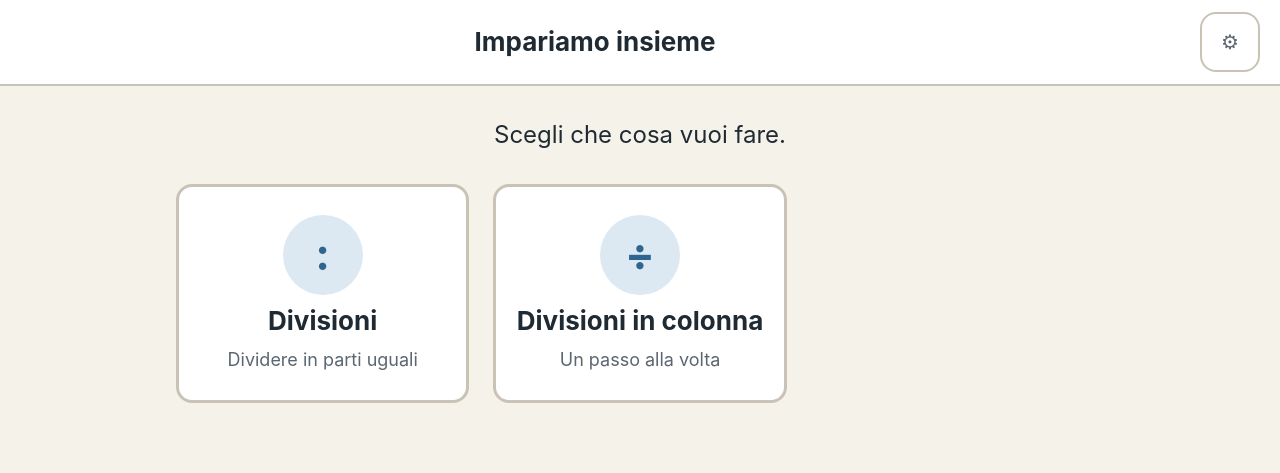
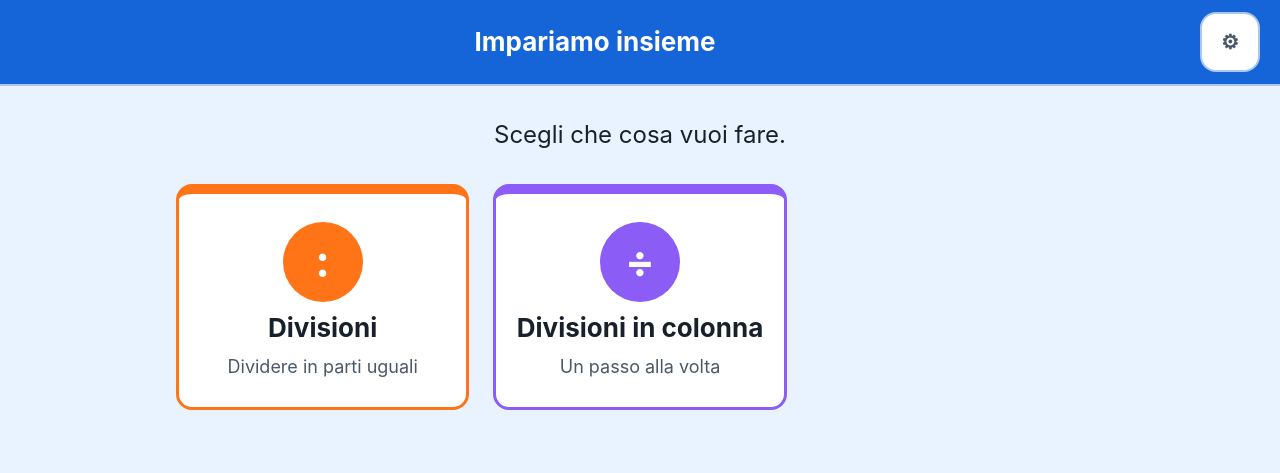
Before and after one commit to andrexert/Divisioni, a plain HTML site: page index.html in a window 1280 px wide. Drawn offline with Linux system fonts and the light colour scheme.

Commit message:
Colori più vivaci, con tavolozza «tenui» selezionabile
Ogni colore ha un ruolo fisso (blu = da toccare, arancione = oggetti,
giallo = numero in lavorazione, verde = giusto); ogni attività ha il suo
colore nel menu. La tavolozza calma resta disponibile nelle impostazioni.

Co-Authored-By: Claude Opus 5.5 <noreply@anthropic.com>
Claude-Session: https://claude.ai/code/session_011cP8Wd6STRtT326QnW5RKV

```diff
--- a/css/stile.css
+++ b/css/stile.css
@@ -1,25 +1,52 @@
 /*
  * Stile pensato per ragazzi nello spettro autistico:
- * colori tenui e pochi, niente animazioni lampeggianti, elementi grandi,
+ * niente animazioni lampeggianti, elementi grandi,
  * una sola cosa importante per volta, disposizione sempre uguale.
+ *
+ * Tre tavolozze, scelte dal docente nelle impostazioni:
+ *  - vivaci (predefinita): colori allegri ma con un ruolo preciso
+ *    (blu = cosa toccare, arancione = oggetti, giallo = dove guardare, verde = giusto)
+ *  - tenui: per i ragazzi con ipersensibilità visiva
+ *  - alto contrasto: per difficoltà visive
  */
 
 :root {
+  --sfondo: #e8f3ff;
+  --superficie: #ffffff;
+  --testo: #18212b;
+  --testo-tenue: #4a5868;
+  --accento: #1565d8;          /* bottoni e cose da toccare */
+  --accento-tenue: #d3e5ff;
+  --bordo: #a9c8ee;
+  --barra: #1565d8;
+  --barra-testo: #ffffff;
+  --pallino: #ff7417;          /* oggetti da contare */
+  --scatola: #8b5cf6;          /* scatole */
+  --evidenzia: #ffe14d;        /* il numero su cui si sta lavorando */
+  --giusto: #13814a;
+  --giusto-tenue: #d2f7e1;
+  --avanzo: #ffe2c2;
+  --raggio: 16px;
+}
+
+:root.colori-tenui {
   --sfondo: #f5f2ea;
-  --superficie: #ffffff;
   --testo: #1f2a33;
   --testo-tenue: #5b6670;
   --accento: #2f6690;
   --accento-tenue: #dce9f3;
   --bordo: #c9c3b6;
+  --barra: #ffffff;
+  --barra-testo: #1f2a33;
   --pallino: #d9822b;
+  --scatola: #c9c3b6;
+  --evidenzia: #dce9f3;
   --giusto: #2e7d5b;
   --giusto-tenue: #e1f1e8;
   --avanzo: #fbeedd;
-  --raggio: 16px;
 }
 
-/* Alto contrasto: scelto dal docente nelle impostazioni */
+/* Alto contrasto: ha la precedenza sulle altre tavolozze */
 :root.alto-contrasto {
   --sfondo: #ffffff;
   --superficie: #ffffff;
@@ -28,7 +55,11 @@
   --accento: #003a8c;
   --accento-tenue: #fff3a3;
   --bordo: #000000;
+  --barra: #ffffff;
+  --barra-testo: #000000;
   --pallino: #000000;
+  --scatola: #000000;
+  --evidenzia: #fff3a3;
   --giusto: #00552e;
   --giusto-tenue: #d6f5e3;
   --avanzo: #fff3a3;
@@ -59,10 +90,13 @@ button:focus-visible { outline: 4px solid var(--accento); outline-offset: 3px; }
   justify-content: space-between;
   gap: 1rem;
   padding: 0.6rem 1rem;
-  background: var(--superficie);
+  background: var(--barra);
+  color: var(--barra-testo);
   border-bottom: 2px solid var(--bordo);
 }
 .barra h1 { margin: 0; font-size: 1.3rem; flex: 1; text-align: center; }
+.barra .suggerimento { color: var(--barra-testo); }
+.bottone-barra { color: var(--accento); font-weight: 600; }
 .bottone-barra {
   min-width: 3rem;
   min-height: 3rem;
@@ -155,19 +189,21 @@ main { max-width: 960px; margin: 0 auto; padding: 1rem 16px 3rem; outline: none;
   align-items: center;
   gap: 0.4rem;
   padding: 1.4rem 1rem;
-  border: 3px solid var(--bordo);
+  border: 3px solid var(--colore-attivita, var(--accento));
+  border-top-width: 10px;
   border-radius: var(--raggio);
   background: var(--superficie);
 }
-.scheda-attivita:hover { border-color: var(--accento); }
+.scheda-attivita:hover { background: var(--accento-tenue); }
+.colori-tenui .scheda-attivita, .alto-contrasto .scheda-attivita { --colore-attivita: var(--accento); }
 .scheda-icona {
   display: flex;
   align-items: center;
   justify-content: center;
   width: 4rem; height: 4rem;
   border-radius: 50%;
-  background: var(--accento-tenue);
-  color: var(--accento);
+  background: var(--colore-attivita, var(--accento));
+  color: #ffffff;
   font-size: 2.2rem;
   font-weight: 700;
 }
@@ -232,7 +268,7 @@ main { max-width: 960px; margin: 0 auto; padding: 1rem 16px 3rem; outline: none;
   width: 7.5rem;
   min-height: 7.5rem;
   padding: 0.6rem;
-  border: 3px solid var(--bordo);
+  border: 4px solid var(--scatola);
   border-radius: var(--raggio);
   background: var(--superficie);
 }
@@ -276,7 +312,7 @@ main { max-width: 960px; margin: 0 auto; padding: 1rem 16px 3rem; outline: none;
   width: 3.6rem; height: 3.6rem;
   border: 3px solid var(--accento);
   border-radius: var(--raggio);
-  background: var(--superficie);
+  background: var(--accento-tenue);
   color: var(--accento);
   font-size: 1.5rem;
   font-weight: 700;
@@ -313,7 +349,7 @@ main { max-width: 960px; margin: 0 auto; padding: 1rem 16px 3rem; outline: none;
   text-align: center;
   border-radius: var(--raggio);
   background: var(--giusto-tenue);
-  border: 2px solid var(--giusto);
+  border: 3px solid var(--giusto);
 }
 .esito-lode { font-size: 1.5rem; font-weight: 700; color: var(--giusto); margin: 0.3rem 0; }
 .esito .operazione { font-size: 2rem; }
@@ -394,7 +430,7 @@ main { max-width: 960px; margin: 0 auto; padding: 1rem 16px 3rem; outline: none;
   position: relative;
 }
 /* Il numero su cui si sta lavorando */
-.cella.attiva, .colonna-divisore.attiva { background: var(--accento-tenue); }
+.cella.attiva, .colonna-divisore.attiva { background: var(--evidenzia); }
 /* La casella dove scrivere la risposta */
 .cella.da-scrivere {
   border: 3px dashed var(--accento);
--- a/js/app.js
+++ b/js/app.js
@@ -22,6 +22,10 @@
   var IMPOSTAZIONI_GENERALI = [
     { chiave: 'voce', etichetta: 'Lettura vocale delle consegne', predefinito: false, opzioni: SI_NO },
     { chiave: 'suoni', etichetta: 'Suoni di conferma (leggeri)', predefinito: false, opzioni: SI_NO },
+    {
+      chiave: 'colori', etichetta: 'Colori', predefinito: 'vivaci',
+      opzioni: [{ valore: 'vivaci', testo: 'Vivaci' }, { valore: 'tenui', testo: 'Tenui (più calmi)' }]
+    },
     { chiave: 'caratteriGrandi', etichetta: 'Caratteri più grandi', predefinito: false, opzioni: SI_NO },
     { chiave: 'altoContrasto', etichetta: 'Alto contrasto', predefinito: false, opzioni: SI_NO }
   ];
@@ -88,6 +92,7 @@
     var radice = document.documentElement;
     radice.classList.toggle('caratteri-grandi', !!impostazioni.generale.caratteriGrandi);
     radice.classList.toggle('alto-contrasto', !!impostazioni.generale.altoContrasto);
+    radice.classList.toggle('colori-tenui', impostazioni.generale.colori === 'tenui');
   }
 
   /* ---------- Voce e suoni ---------- */
@@ -219,6 +224,7 @@
     elencoAttivita.forEach(function (a) {
       griglia.appendChild(el('button', {
         type: 'button', classe: 'scheda-attivita',
+        style: a.colore ? '--colore-attivita: ' + a.colore : null,
         onclick: function () { avviaAttivita(a); }
       }, [
         el('span', { classe: 'scheda-icona', 'aria-hidden': 'true', testo: a.icona }),
--- a/js/attivita/colonna.js
+++ b/js/attivita/colonna.js
@@ -38,6 +38,7 @@
     id: 'colonna',
     titolo: 'Divisioni in colonna',
     icona: '÷',
+    colore: '#8b5cf6',
     descrizione: 'Un passo alla volta',
     impostazioni: [
       { chiave: 'cifreDividendo', etichetta: 'Cifre del numero da dividere', predefinito: 2, opzioni: opzioniNumeriche([2, 3, 4]) },
--- a/js/attivita/divisioni.js
+++ b/js/attivita/divisioni.js
@@ -25,6 +25,7 @@
     id: 'divisioni',
     titolo: 'Divisioni',
     icona: ':',
+    colore: '#ff7417',
     descrizione: 'Dividere in parti uguali',
     impostazioni: [
       {
```
Also changed, not shown: README.md.
